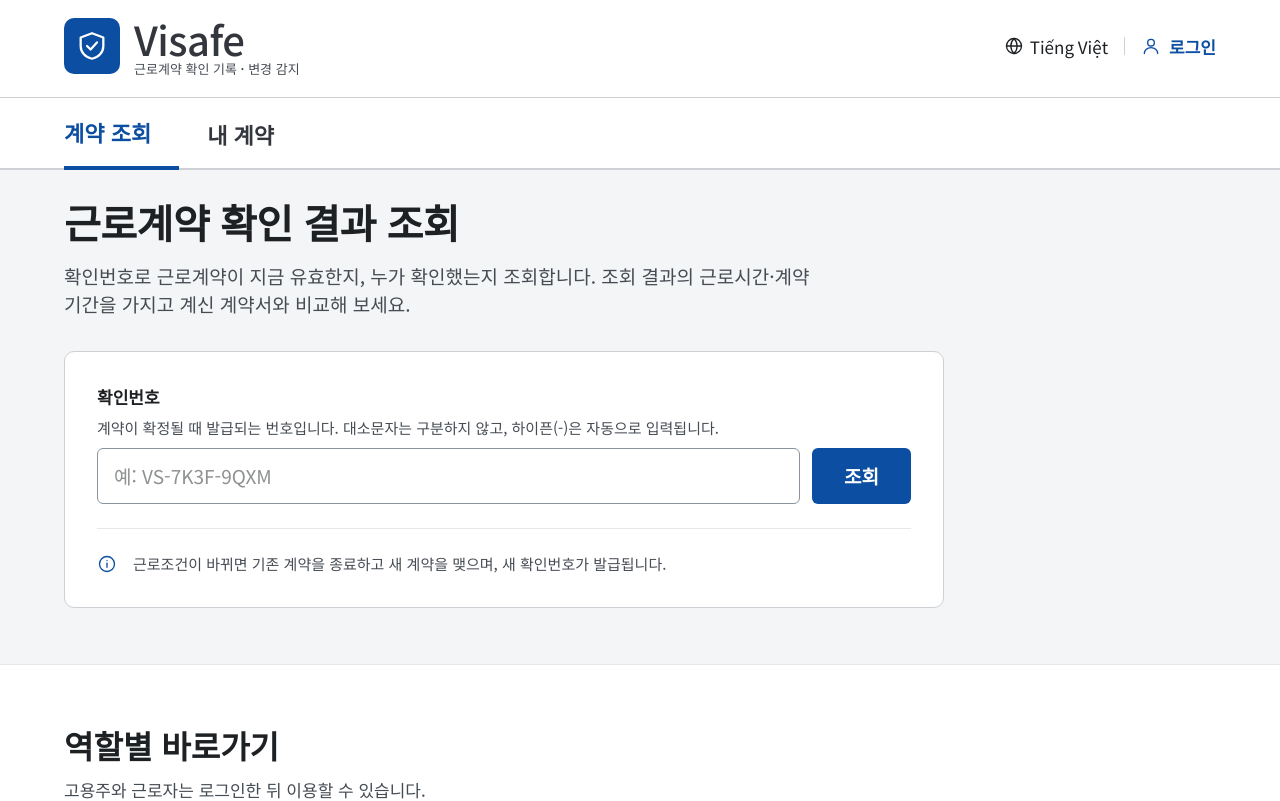
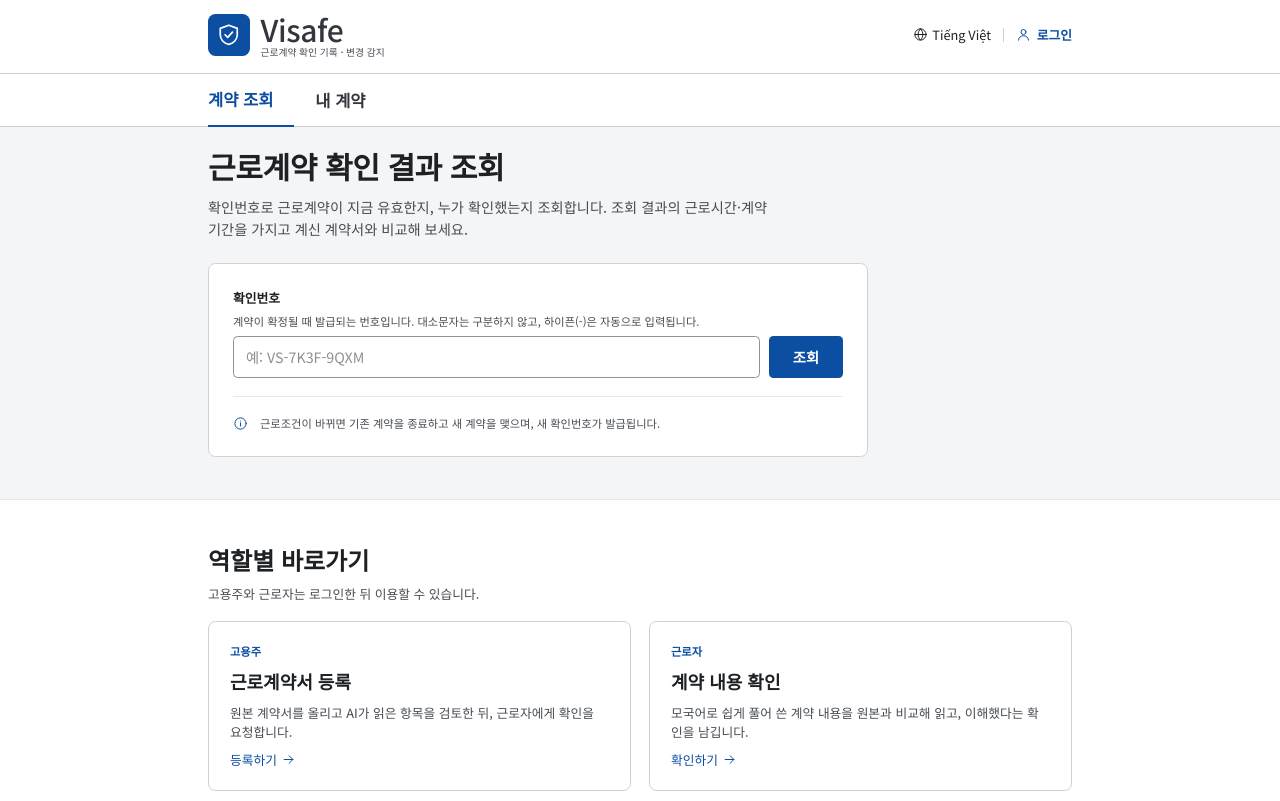
Before and after one commit to clapp111/Visafe, a Next.js app in the folder frontend/: page / in a window 1280 px wide. Shown: the top 801 px of the page. Built offline with nearby package versions, Linux system fonts and the light colour scheme; no server answers.

Commit message:
🔵 fix: 전체 화면에 75% 배율 적용

```diff
--- a/frontend/src/app/styles/globals.css
+++ b/frontend/src/app/styles/globals.css
@@ -65,6 +65,7 @@
 @layer base {
   body {
     @apply bg-background font-sans text-base text-foreground;
+    zoom: 0.75;
   }
 
   :focus-visible {
```
